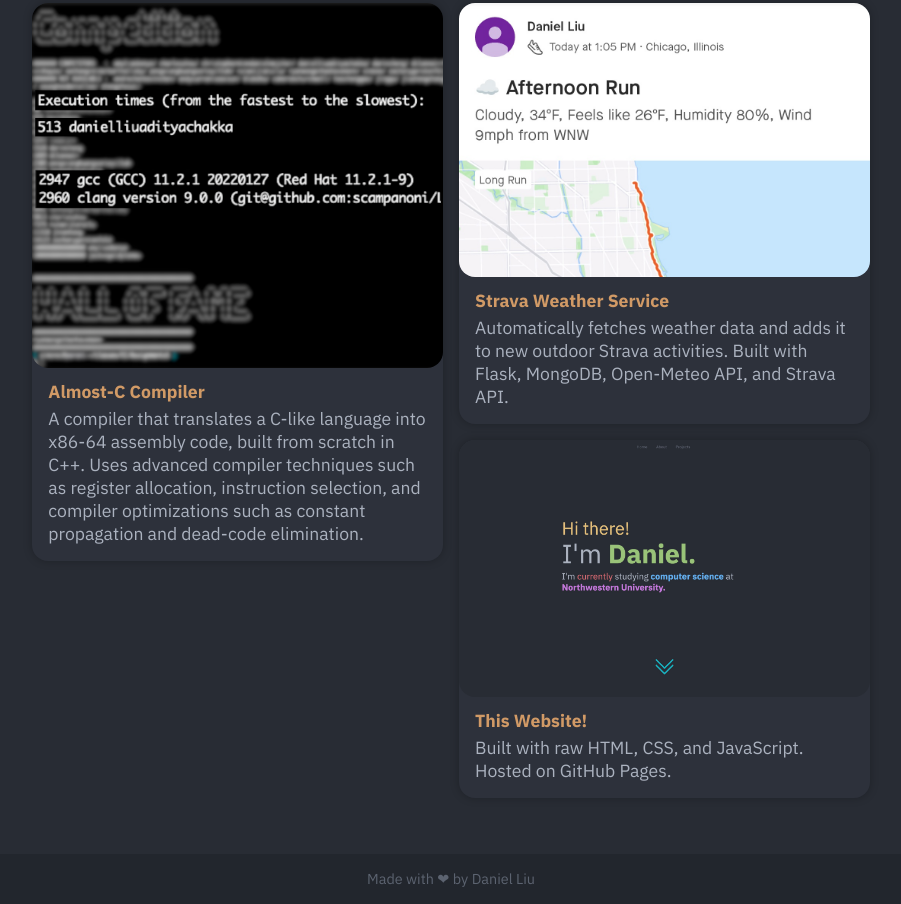
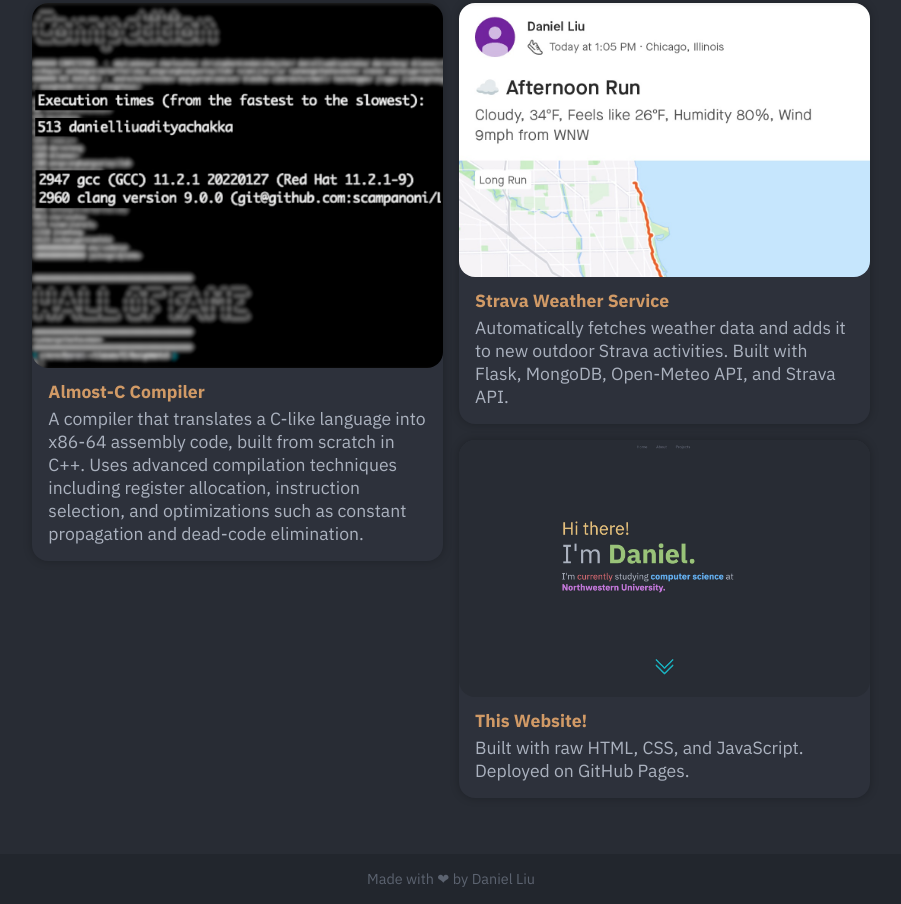
Before and after one commit to dal-liu/dal-liu.github.io, a plain HTML site: page index.html in a window 1280 px wide. Shown: the part 1807-2711 px from the top of the page, without its empty margins (189-1090 px from the left). Drawn offline with Linux system fonts and the light colour scheme.

Commit message:
renamed some stuff

```diff
--- a/index.html
+++ b/index.html
@@ -230,7 +230,7 @@
         <div class="projects-column" id="column1">
           <div class="project-item">
             <img
-              src="assets/Screenshot 2024-06-19 at 7.07.21 PM.png"
+              src="assets/322_competition.png"
               alt="Screenshot of compiler competition results"
               class="project-image"
             />
@@ -238,10 +238,10 @@
               <span class="project-title">Almost-C Compiler</span>
               <span class="project-description">
                 A compiler that translates a C-like language into x86-64
-                assembly code, built from scratch in C++. Uses advanced compiler
-                techniques such as register allocation, instruction selection,
-                and compiler optimizations such as constant propagation and
-                dead-code elimination.
+                assembly code, built from scratch in C++. Uses advanced
+                compilation techniques including register allocation,
+                instruction selection, and optimizations such as constant
+                propagation and dead-code elimination.
               </span>
             </div>
           </div>
@@ -253,7 +253,7 @@
             class="project-item clickable"
           >
             <img
-              src="assets/1000001703.png"
+              src="assets/strava_screenshot.png"
               alt="Screenshot of Strava"
               class="project-image"
             />
@@ -272,14 +272,14 @@
             class="project-item clickable"
           >
             <img
-              src="assets/Daniel Liu.jpeg"
+              src="assets/portfolio_screenshot.jpeg"
               alt="Screenshot of personal website"
               class="project-image"
             />
             <div class="project-text">
               <span class="project-title">This Website!</span>
               <span class="project-description">
-                Built with raw HTML, CSS, and JavaScript. Hosted on GitHub
+                Built with raw HTML, CSS, and JavaScript. Deployed on GitHub
                 Pages.
               </span>
             </div>
```
Also changed, not shown: assets/322_competition.png (renamed from assets/Screenshot 2024-06-19 at 7.07.21 PM.png), assets/portfolio_screenshot.jpeg (renamed from assets/Daniel Liu.jpeg), assets/strava_screenshot.png (renamed from assets/1000001703.png).
